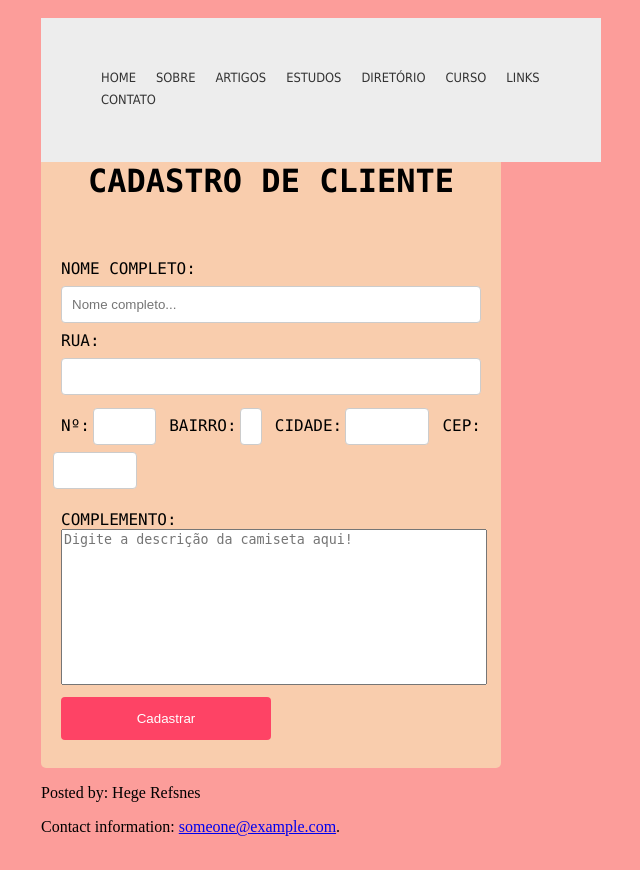
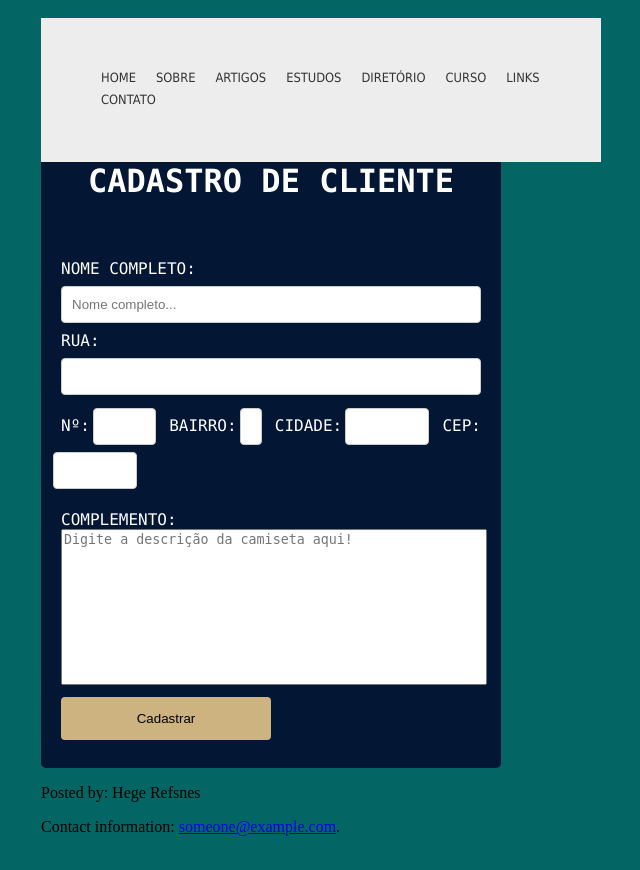
Before and after one commit to Pebarrocha/projetoSitePersonalizarCamiseta, a PHP site: page /cadastroDeCliente.php in a window 1280 px wide. Shown: the whole page, without its empty margins (369-1009 px from the left). Run offline with PHP 8.4, Linux system fonts and the light colour scheme.

Commit message:
Alteração de cliente

```diff
--- a/view/cadastroDeCliente.php
+++ b/view/cadastroDeCliente.php
@@ -41,7 +41,6 @@ Processo('incluir');
 			border-bottom:3px solid #EDEDED;
 			padding: 2px 10px;
 			float:left;
-
 		}
 
 		#menu ul li a:hover {
@@ -82,7 +81,7 @@ Processo('incluir');
 
 				<label>RUA:</label>
 				<input type="text2" name="rua" id="rua">
-	<p style="display: inline;">
+<p style="display: inline;">
 				<label>Nº:</label>
 				<input type="text4" name="numero" id="numero">
 
--- a/view/css/cliente.css
+++ b/view/css/cliente.css
@@ -1,6 +1,6 @@
 html{
 
-    background-color: #FC9D9A;
+    background-color: #036564;
 
 }
 
@@ -94,8 +94,8 @@ textarea{
 
 input[type=button] {
     width: 50%;
-    background-color: #FE4365;
-    color: white;
+    background-color: #CDB380;
+    color: black;
     padding: 14px 20px;
     margin: 8px 0;
     border: none;
@@ -104,12 +104,13 @@ input[type=button] {
 }
 
 input[type=button]:hover {
-    background-color: #FC9D9A;
+    background-color: #CDB380;
 }
 
 #corpo{
     font-family: "Lucida Console", Times, serif;
+    color: white;
     border-radius: 5px;
-    background-color: #F9CDAD;
+    background-color: #031634;
     padding: 20px;
 }
```
